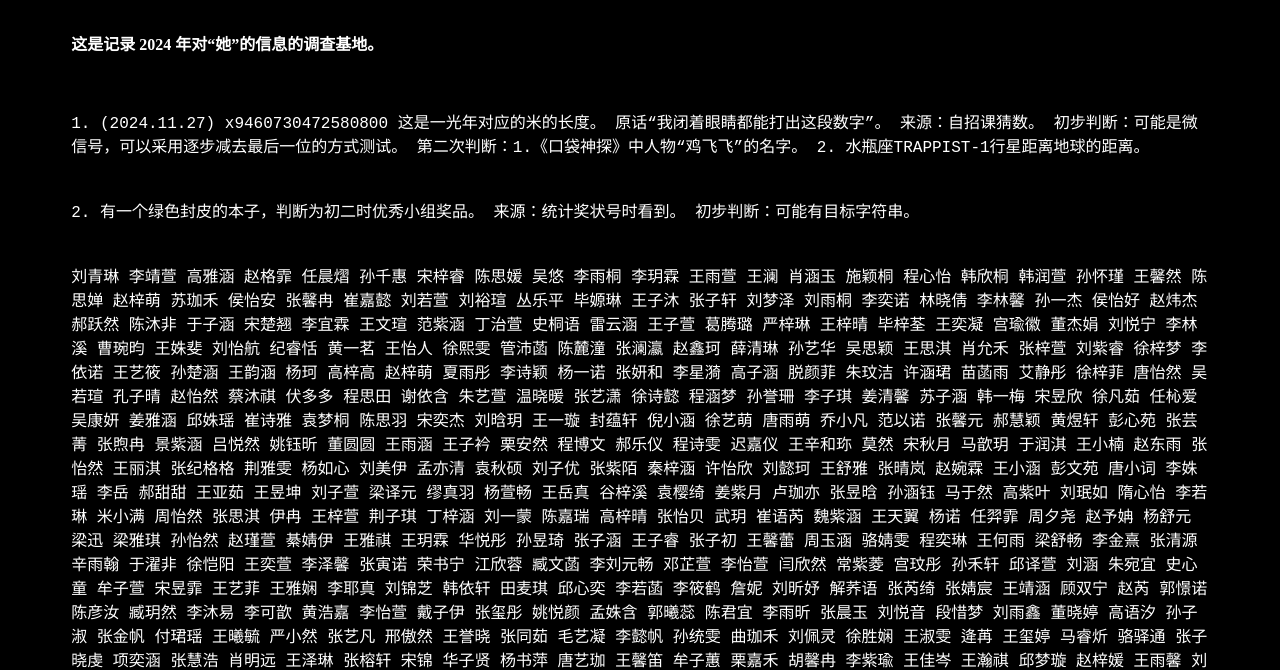
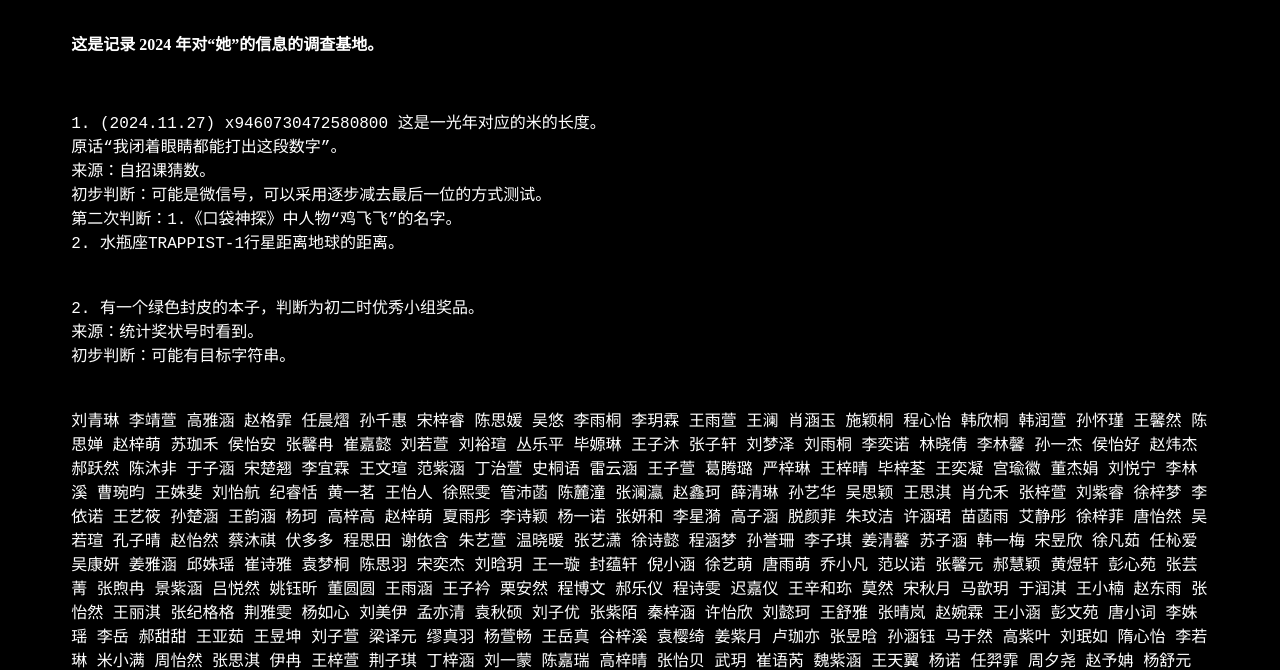
Before and after one commit to imimbert/herName, a plain HTML site: page index.html in a window 1280 px wide. Shown: the part 135-805 px from the top of the page. Drawn offline with Linux system fonts and the light colour scheme.

Commit message:
Update index.html

```diff
--- a/index.html
+++ b/index.html
@@ -17,16 +17,18 @@
   </p>
 
   <p class="content">
-     1. (2024.11.27) x9460730472580800 这是一光年对应的米的长度。
-    原话“我闭着眼睛都能打出这段数字”。
-    来源：自招课猜数。
-    初步判断：可能是微信号，可以采用逐步减去最后一位的方式测试。
-    第二次判断：1.《口袋神探》中人物“鸡飞飞”的名字。
-              2. 水瓶座TRAPPIST-1行星距离地球的距离。
+     1. (2024.11.27) x9460730472580800 这是一光年对应的米的长度。<br/>
+    原话“我闭着眼睛都能打出这段数字”。 <br/>
+    来源：自招课猜数。  <br/>
+    初步判断：可能是微信号，可以采用逐步减去最后一位的方式测试。<br/>
+    第二次判断：1.《口袋神探》中人物“鸡飞飞”的名字。<br/>
+              2. 水瓶座TRAPPIST-1行星距离地球的距离。<br/>
   </p>
 
   <p class="content">
-     2. 有一个绿色封皮的本子，判断为初二时优秀小组奖品。 来源：统计奖状号时看到。 初步判断：可能有目标字符串。
+     2. 有一个绿色封皮的本子，判断为初二时优秀小组奖品。 <br/>
+        来源：统计奖状号时看到。<br/>
+        初步判断：可能有目标字符串。<br/>
   </p>
 
   <p class="content">
```
